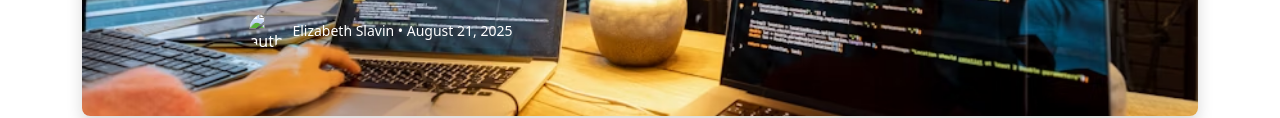
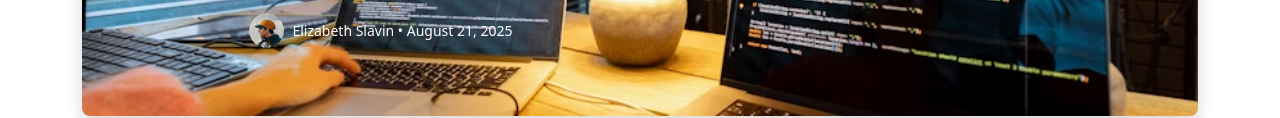
Before and after one commit to routrex/blog-news, a website: page index.html in a window 1280 px wide. Shown: the part 512-630 px from the top of the page. Drawn offline with Linux system fonts and the light colour scheme.

Commit message:
fixes: correct image file names for GitHub Pages and some styles in card elements

```diff
--- a/index.html
+++ b/index.html
@@ -161,7 +161,7 @@
             </h2>
             <div class="d-flex align-items-center mt-3">
               <img
-                src="image/profil-image-2.png"
+                src="image/profile-image-2.png"
                 alt="author"
                 class="rounded-circle me-2"
                 style="width: 35px; height: 35px"
```
